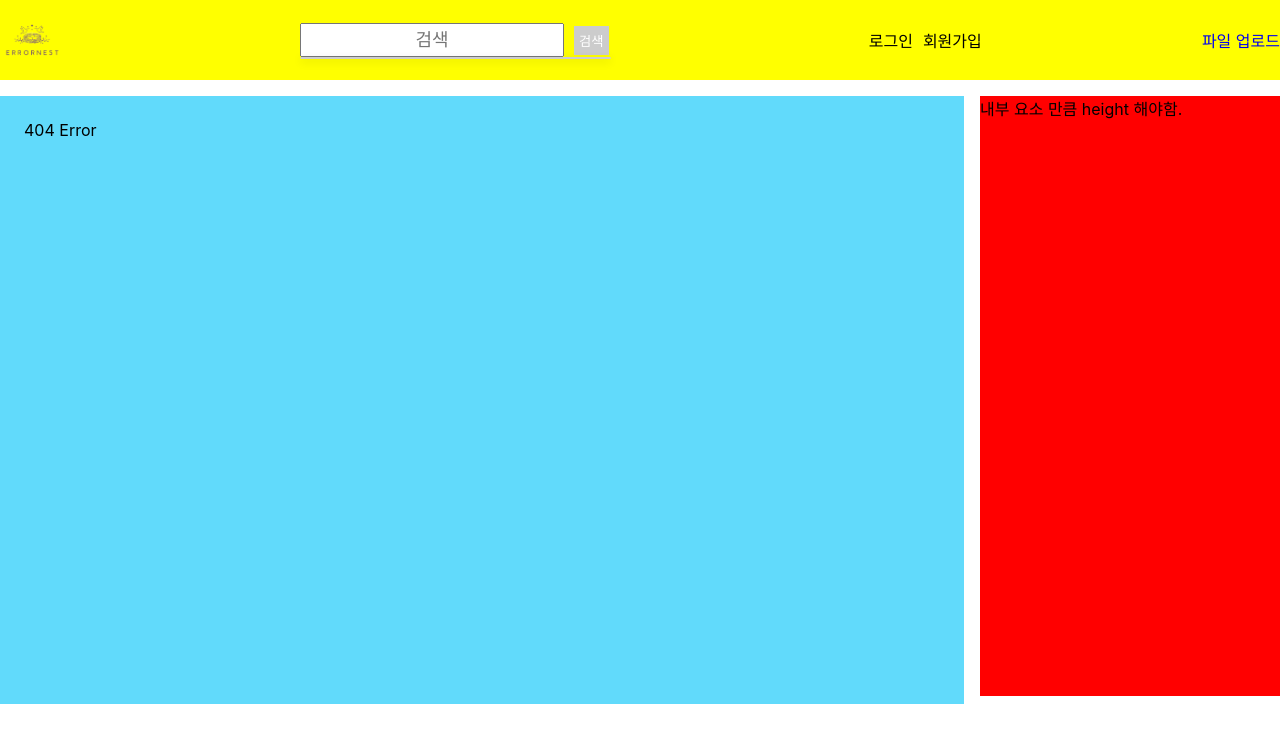
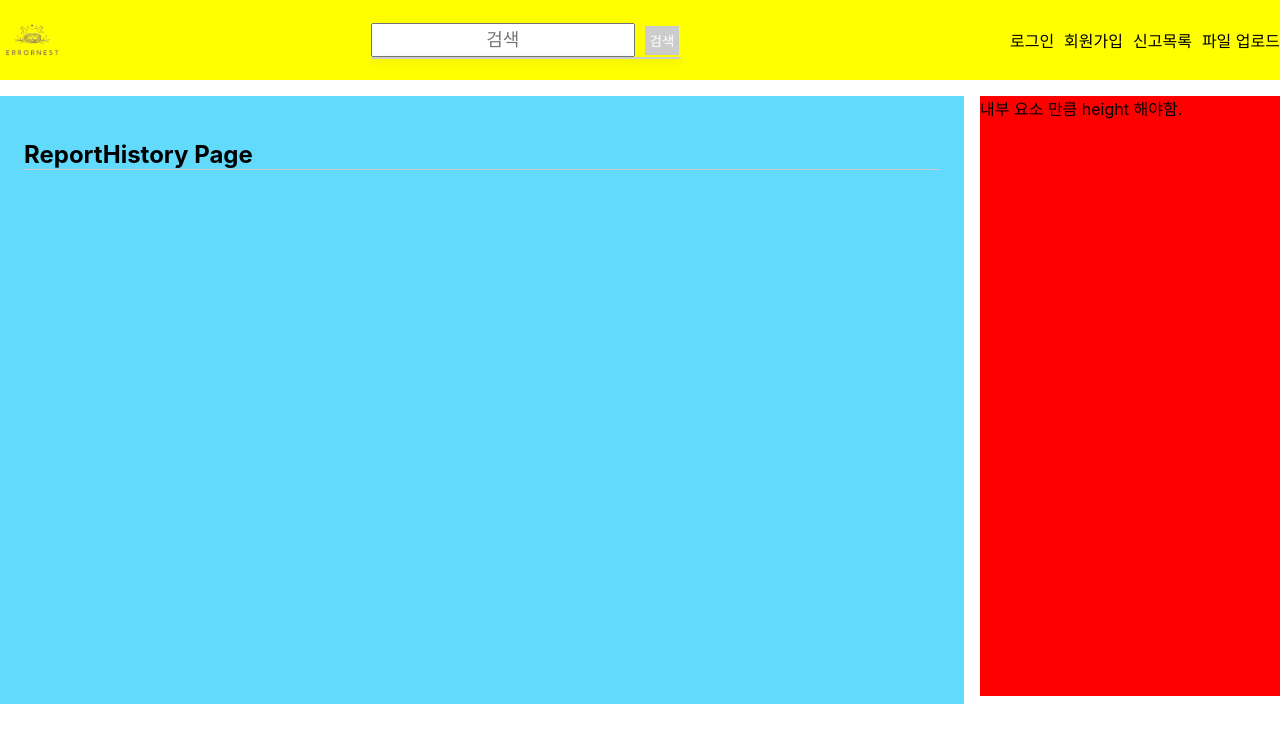
Before and after one commit to alkjfgh/error-nest, a React (Create React App) app in the folder ErrorNest/client/: page /reportHistory in a window 1280 px wide. Before the commit this address had no page. Shown: the top 742 px of the page. Built offline with nearby package versions, Linux system fonts and the light colour scheme.

Commit message:
신고 목록 페이지 생성

```diff
--- a/ErrorNest/client/src/App.js
+++ b/ErrorNest/client/src/App.js
@@ -14,6 +14,7 @@ import Login from "./Login";
 import Admin from "./Admin";
 import Report from "./Report";
 import Logout from "./Logout";
+import ReportHistory from "./ReportHistory";
 
 const App = () => {
     return (
@@ -31,6 +32,7 @@ const App = () => {
                 <Route path='/login' element={<Layout><Login /></Layout>}/>
                 <Route path='/admin' element={<Layout><Admin /></Layout>}/>
                 <Route path='/report/*' element={<Layout><Report /></Layout>}/>
+                <Route path='/reportHistory' element={<Layout><ReportHistory /></Layout>}/>
                 <Route path='*' element={<Layout><NotFound /></Layout>}/>
             </Routes>
         </Router>
--- a/ErrorNest/client/src/Header.js
+++ b/ErrorNest/client/src/Header.js
@@ -115,15 +115,16 @@ const Header = (props) => {
                         <Link to="/logout">로그아웃</Link>
                     </li>
                 )}
-                {/*<li className="navi-element">*/}
-                {/*    <Link to="/about">소개</Link>*/}
-                {/*</li>*/}
+                <li className="navi-element">
+                    <Link to="/reportHistory">신고목록</Link>
+                </li>
+                <li className="navi-element">
+                    <Link to="/reportHistory">파일 업로드</Link>
+                </li>
                 {/*<li className="navi-element">*/}
                 {/*    <Link to="/contact">문의</Link>*/}
                 {/*</li>*/}
             </ul>
-
-            <Link to={"/upload"}>파일 업로드</Link>
         </nav>
     );
 }
--- /dev/null
+++ b/ErrorNest/client/src/ReportHistory.js
@@ -0,0 +1,10 @@
+const ReportHistory = () => {
+
+    return (
+        <>
+            <h2>ReportHistory Page</h2>
+        </>
+    )
+}
+
+export default ReportHistory;
```
